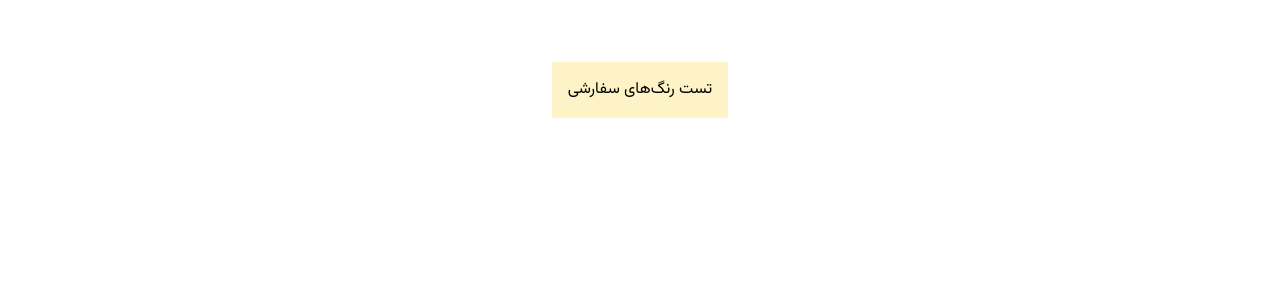
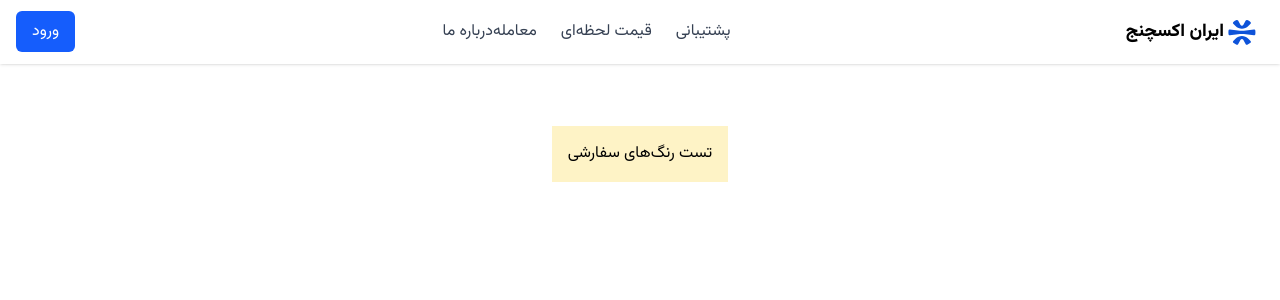
Before and after one commit to AmirHosein-Keimasi/iranicarttest, a Next.js app: page / in a window 1280 px wide. Shown: the top 300 px of the page. Built offline with nearby package versions, Linux system fonts and the light colour scheme.

Commit message:
[ADD] Header and Navbar

```diff
--- a/src/app/layout.tsx
+++ b/src/app/layout.tsx
@@ -2,7 +2,7 @@ import type { Metadata } from "next";
 import { Vazirmatn } from "next/font/google";
 import "./globals.css";
 import ReactQueryProviders from "./ReactQueryProviders";
-
+import Header from "@/header/Header";
 
 const vazirmatn = Vazirmatn({
   subsets: ["latin", "arabic"],
@@ -22,7 +22,9 @@ export default function RootLayout({
   return (
     <html lang="fa" dir="rtl" className={vazirmatn.className}>
       <body>
-        <ReactQueryProviders>{children}</ReactQueryProviders> {/* 👈 اینجا پیچیدیمش */}
+        <Header />
+        <ReactQueryProviders>{children}</ReactQueryProviders>{" "}
+        {/* 👈 اینجا پیچیدیمش */}
       </body>
     </html>
   );
--- /dev/null
+++ b/src/header/Header.tsx
@@ -0,0 +1,38 @@
+// app/header/Header.tsx
+import Link from "next/link";
+import MobileMenu from "./MobileMenu";
+import NavLinks from "./NavLinks";
+import LogoComponent from "@/app/logoComponent";
+
+export default function Header() {
+  return (
+    <header className="sticky top-0 z-50 bg-white shadow-sm">
+      <div className="container mx-auto px-4">
+        <div className="flex h-16 items-center justify-between">
+          {/* بخش لوگو و متن - چسبیده به هم */}
+          <div className="flex items-center space-x-2 space-x-reverse">
+            <LogoComponent />
+          </div>
+
+          {/* منوی دسکتاپ - SSR */}
+          <nav className="hidden md:flex items-center space-x-6 space-x-reverse">
+            <NavLinks />
+          </nav>
+
+          {/* دکمه ورود - SSR */}
+          <div className="hidden md:block">
+            <Link
+              href="/login"
+              className="bg-blue-600 text-white px-4 py-2 rounded-md hover:bg-blue-700 transition-colors"
+            >
+              ورود
+            </Link>
+          </div>
+
+          {/* دکمه همبرگر - کلاینت ساید */}
+          <MobileMenu />
+        </div>
+      </div>
+    </header>
+  );
+}
--- /dev/null
+++ b/src/header/MobileMenu.tsx
@@ -0,0 +1,38 @@
+// app/header/MobileMenu.tsx
+'use client';
+
+import { useState } from 'react';
+import Link from 'next/link';
+import NavLinks from './NavLinks';
+
+export default function MobileMenu() {
+  const [isOpen, setIsOpen] = useState(false);
+
+  return (
+    <div className="md:hidden">
+      <button
+        onClick={() => setIsOpen(!isOpen)}
+        className="flex flex-col space-y-1.5"
+        aria-label="منو"
+      >
+        <span className={`block h-0.5 w-6 bg-gray-700 transition-all ${isOpen ? 'rotate-45 translate-y-1.5' : ''}`}></span>
+        <span className={`block h-0.5 w-4 bg-gray-700 transition-all ${isOpen ? 'opacity-0' : 'opacity-100'}`}></span>
+        <span className={`block h-0.5 w-5 bg-gray-700 transition-all ${isOpen ? '-rotate-45 -translate-y-1.5 w-6' : ''}`}></span>
+      </button>
+
+      {isOpen && (
+        <div className="fixed inset-0 top-16 bg-white z-40 p-4">
+          <nav className="flex flex-col space-y-4">
+            <NavLinks />
+            <Link
+              href="/login"
+              className="bg-blue-600 text-white px-4 py-2 rounded-md hover:bg-blue-700 transition-colors text-center"
+            >
+              ورود
+            </Link>
+          </nav>
+        </div>
+      )}
+    </div>
+  );
+}
--- /dev/null
+++ b/src/header/NavLinks.tsx
@@ -0,0 +1,25 @@
+// app/header/NavLinks.tsx
+import Link from 'next/link';
+
+const navItems = [
+  { name: "پشتیبانی", href: "/support" },
+  { name: "قیمت لحظه‌ای", href: "/prices" },
+  { name: "معامله", href: "/trade" },
+  { name: "درباره ما", href: "/about" },
+];
+
+export default function NavLinks() {
+  return (
+    <>
+      {navItems.map((item) => (
+        <Link
+          key={item.href}
+          href={item.href}
+          className="text-gray-700 hover:text-blue-600 transition-colors"
+        >
+          {item.name}
+        </Link>
+      ))}
+    </>
+  );
+}
```
